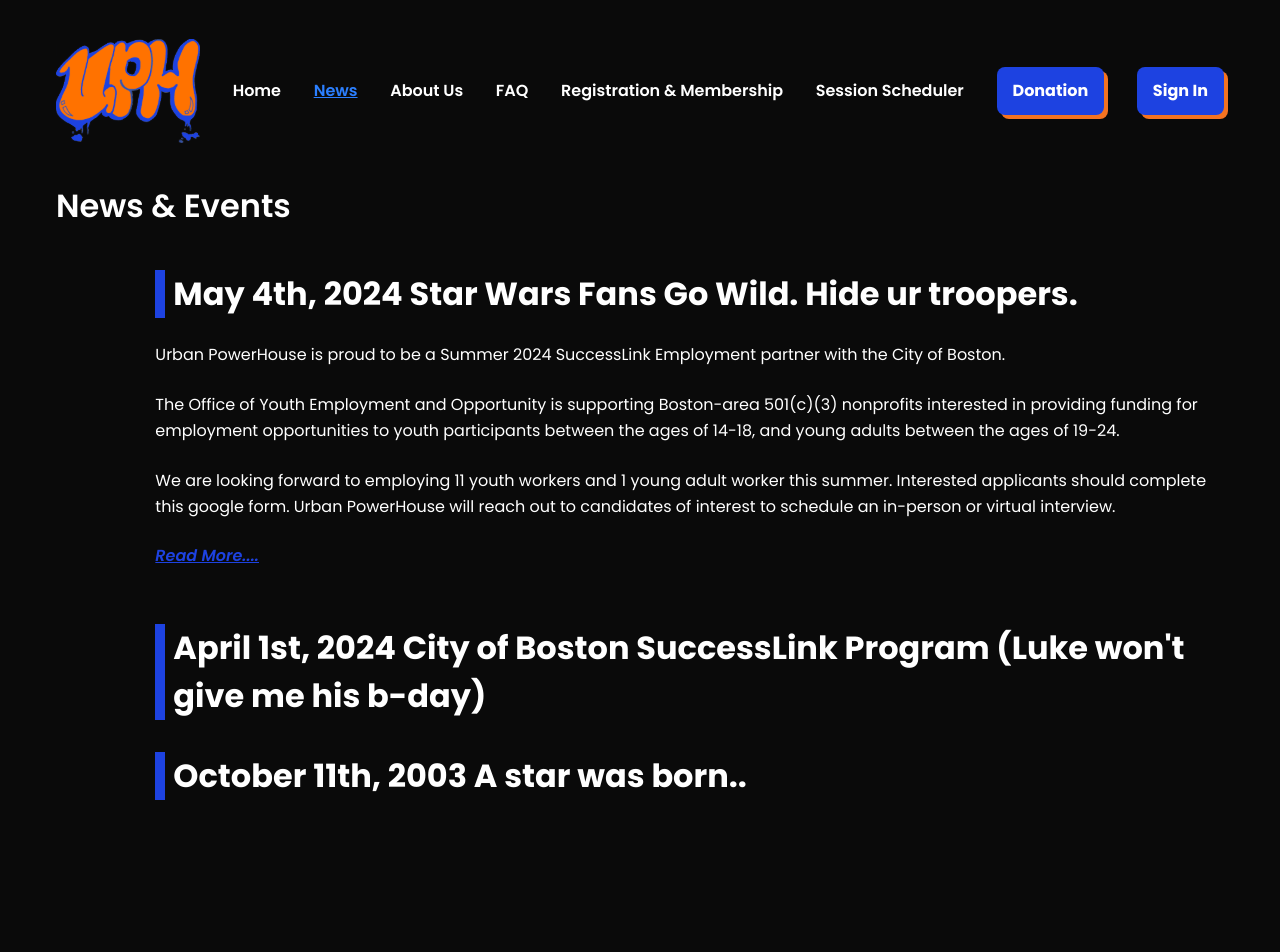
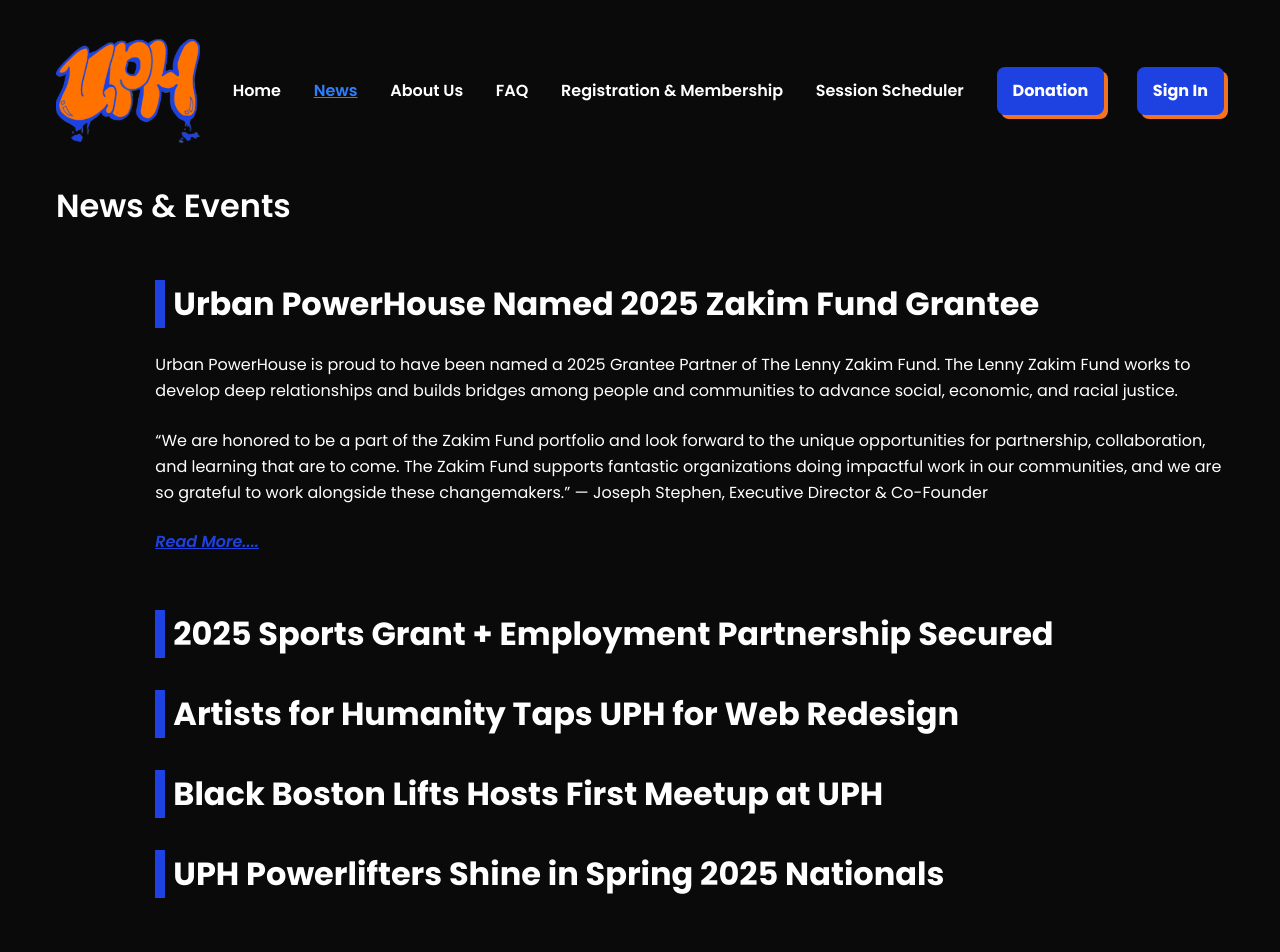
Before and after one commit to Artists-for-Humanity/urban-powerhouse, a Next.js app: page /News in a window 1280 px wide. Shown: the top 952 px of the page. Built offline with nearby package versions, Linux system fonts and the light colour scheme.

Commit message:
News page teasers

```diff
--- a/components/News/NewsBlock.tsx
+++ b/components/News/NewsBlock.tsx
@@ -16,7 +16,7 @@
 const NewsBlock: React.FC<NewsBlockProps> = ({ header, articles }) => {
   return (
     <div className="grid grid-cols-subgrid col-span-full mb-20">
-      <h1 className="text-[32px] font-semibold mb-[40px] col-span-full ">{header}</h1>
+      <h1 className="text-[32px] font-semibold mb-[50px] col-span-full ">{header}</h1>
       {articles.map((article, index) => (
         <ArticlePreview
           key={index}
--- a/pages/News.tsx
+++ b/pages/News.tsx
@@ -16,36 +16,86 @@
 
 export default function News() {
 
+  // const articles: Article[] = [
+  //   {
+  //     title: "May 4th, 2024 Star Wars Fans Go Wild. Hide ur troopers.",
+
+  //     paragraphs: [
+  //       "Urban PowerHouse is proud to be a Summer 2024 SuccessLink Employment partner with the City of Boston.",
+  //       "The Office of Youth Employment and Opportunity is supporting Boston-area 501(c)(3) nonprofits interested in providing funding for employment opportunities to youth participants between the ages of 14-18, and young adults between the ages of 19-24.",
+  //       "We are looking forward to employing 11 youth workers and 1 young adult worker this summer. Interested applicants should complete this google form. Urban PowerHouse will reach out to candidates of interest to schedule an in-person or virtual interview.",
+  //     ],
+  //     link: "/Article",
+  //     variant: "pinned",
+  //   },
+  //   {
+  //     title: "April 1st, 2024 City of Boston SuccessLink Program (Luke won't give me his b-day)",
+  //     paragraphs: [
+  //       "Lorem ipsum dolor sit amet consectetur. Vel posuere tristique sed diam. Cursus urna in in odio vulputate.. Lorem elementum eget nunc risus sed at mauris sit.. Integer in tortor volutpat dui. Id eget cras euismod sit nulla morbi etiam.. Ut pellentesque nibh quam vitae ut mi sed sem.. Placerat tincidunt varius at felis congue imperdiet.. Enim a elit risus amet tortor facilisi.. Faucibus eget quis pharetra quis metus enim imperdiet scelerisque sagittis...",
+  //       "In neque mauris nunc eros mauris in congue sit.. Mauris id cras nunc adipiscing mauris ut eu dignissim elementum.. Scelerisque donec turpis ut arcu egestas ac rhoncus sed sit.. Posuere enim eget mauris et eu dui magna.. Quam consectetur sem eget ultrices donec risus velit sodales.. Cras integer iaculis gravida morbi aliquam eget senectus viverra.. Dictum phasellus fringilla massa sed viverra libero vitae nulla.. Dictum viverra sed pretium enim sollicitudin lorem in enim a.. Tortor quam vel tristique vestibulum mi accumsan odio faucibus aliquam.. Lorem nisl ut cras faucibus massa diam vitae consequat egestas.. Et nec ut cursus sit facilisi lobortis congue bibendum.. Amet et orci arcu id..",
+  //     ],
+  //     link: "/Article",
+  //     variant: "title-only",
+  //   },
+  //   {
+  //     title: "October 11th, 2003 A star was born..",
+  //     paragraphs: [
+  //       "Lorem ipsum dolor sit amet consectetur. Vel posuere tristique sed diam. Cursus urna in in odio vulputate.. Lorem elementum eget nunc risus sed at mauris sit.. Integer in tortor volutpat dui. Id eget cras euismod sit nulla morbi etiam.. Ut pellentesque nibh quam vitae ut mi sed sem.. Placerat tincidunt varius at felis congue imperdiet.. Enim a elit risus amet tortor facilisi.. ",
+  //       "In neque mauris nunc eros mauris in congue sit.. Mauris id cras nunc adipiscing mauris ut eu dignissim elementum.. Scelerisque donec turpis ut arcu egestas ac rhoncus sed sit.. Posuere enim eget mauris et eu dui magna.. Quam consectetur sem eget ultrices donec risus velit sodales.. Cras integer iaculis gravida morbi aliquam eget senectus viverra.. ",
+  //     ],
+  //     link: "/Article",
+  //     variant: "title-only",
+  //   },
+  // ];
   const articles: Article[] = [
     {
-      title: "May 4th, 2024 Star Wars Fans Go Wild. Hide ur troopers.",
-
+      title: "Urban PowerHouse Named 2025 Zakim Fund Grantee",
       paragraphs: [
-        "Urban PowerHouse is proud to be a Summer 2024 SuccessLink Employment partner with the City of Boston.",
-        "The Office of Youth Employment and Opportunity is supporting Boston-area 501(c)(3) nonprofits interested in providing funding for employment opportunities to youth participants between the ages of 14-18, and young adults between the ages of 19-24.",
-        "We are looking forward to employing 11 youth workers and 1 young adult worker this summer. Interested applicants should complete this google form. Urban PowerHouse will reach out to candidates of interest to schedule an in-person or virtual interview.",
+        "Urban PowerHouse is proud to have been named a 2025 Grantee Partner of The Lenny Zakim Fund. The Lenny Zakim Fund works to develop deep relationships and builds bridges among people and communities to advance social, economic, and racial justice.",
+        "“We are honored to be a part of the Zakim Fund portfolio and look forward to the unique opportunities for partnership, collaboration, and learning that are to come. The Zakim Fund supports fantastic organizations doing impactful work in our communities, and we are so grateful to work alongside these changemakers.” — Joseph Stephen, Executive Director & Co-Founder"
       ],
       link: "/Article",
-      variant: "pinned",
+      variant: "pinned"
     },
     {
-      title: "April 1st, 2024 City of Boston SuccessLink Program (Luke won't give me his b-day)",
+      title: "2025 Sports Grant + Employment Partnership Secured",
       paragraphs: [
-        "Lorem ipsum dolor sit amet consectetur. Vel posuere tristique sed diam. Cursus urna in in odio vulputate.. Lorem elementum eget nunc risus sed at mauris sit.. Integer in tortor volutpat dui. Id eget cras euismod sit nulla morbi etiam.. Ut pellentesque nibh quam vitae ut mi sed sem.. Placerat tincidunt varius at felis congue imperdiet.. Enim a elit risus amet tortor facilisi.. Faucibus eget quis pharetra quis metus enim imperdiet scelerisque sagittis...",
-        "In neque mauris nunc eros mauris in congue sit.. Mauris id cras nunc adipiscing mauris ut eu dignissim elementum.. Scelerisque donec turpis ut arcu egestas ac rhoncus sed sit.. Posuere enim eget mauris et eu dui magna.. Quam consectetur sem eget ultrices donec risus velit sodales.. Cras integer iaculis gravida morbi aliquam eget senectus viverra.. Dictum phasellus fringilla massa sed viverra libero vitae nulla.. Dictum viverra sed pretium enim sollicitudin lorem in enim a.. Tortor quam vel tristique vestibulum mi accumsan odio faucibus aliquam.. Lorem nisl ut cras faucibus massa diam vitae consequat egestas.. Et nec ut cursus sit facilisi lobortis congue bibendum.. Amet et orci arcu id..",
+        "Urban PowerHouse also received a 2025 Let’s Play Boston Sports Grant from the City of Boston, and was selected as a 2025 - 2026 employment partner by the City of Boston’s Office of Youth Employment and Opportunity. UPH is utilizing these funds to expand their programs for youth members, age 14 to 18, including their workforce development program.",
+        "“The City of Boston has become one of our strongest partners. We are honored that the City has been able to get behind our mission and offer concrete supports to help us broaden our impact.” — Laurie Maranian, Co-Founder"
       ],
       link: "/Article",
-      variant: "title-only",
+      variant: "title-only"
     },
     {
-      title: "October 11th, 2003 A star was born..",
+      title: "Artists for Humanity Taps UPH for Web Redesign",
       paragraphs: [
-        "Lorem ipsum dolor sit amet consectetur. Vel posuere tristique sed diam. Cursus urna in in odio vulputate.. Lorem elementum eget nunc risus sed at mauris sit.. Integer in tortor volutpat dui. Id eget cras euismod sit nulla morbi etiam.. Ut pellentesque nibh quam vitae ut mi sed sem.. Placerat tincidunt varius at felis congue imperdiet.. Enim a elit risus amet tortor facilisi.. ",
-        "In neque mauris nunc eros mauris in congue sit.. Mauris id cras nunc adipiscing mauris ut eu dignissim elementum.. Scelerisque donec turpis ut arcu egestas ac rhoncus sed sit.. Posuere enim eget mauris et eu dui magna.. Quam consectetur sem eget ultrices donec risus velit sodales.. Cras integer iaculis gravida morbi aliquam eget senectus viverra.. ",
+        "Urban PowerHouse is honored to have been selected by Artists for Humanity in early 2025 for a pro bono website redesign project. Artists For Humanity (AFH) harnesses the power of mentorship and paid professional experiences to inspire teens to build their future. We are proud to work alongside such a strong organization that puts youth in the driver’s seat.",
+        "The partnership will continue as we link the Urban PowerHouse youth with the Artists for Humanity youth to create video and photo assets to help advance the strategic growth of the organization."
       ],
       link: "/Article",
-      variant: "title-only",
+      variant: "title-only"
     },
+    {
+      title: "Black Boston Lifts Hosts First Meetup at UPH",
+      paragraphs: [
+        "In March of 2025 Black Boston Lifts hosted their first social meet-up and lift at Urban PowerHouse. Part of our original vision for Urban PowerHouse was to create a welcoming community where people from all walks of life - people of color, women, people who identify as LGBTQIA - feel welcome and supported.",
+        "We are more than just a gym. It was tremendous to be the host site for the first Black Boston Lifts event. There is a lot of synergy with our missions and goals and we look forward to more events and collaboration in the future."
+      ],
+      link: "/Article",
+      variant: "title-only"
+    },
+    {
+      title: "UPH Powerlifters Shine in Spring 2025 Nationals",
+      paragraphs: [
+        "Spring 2025 brought many opportunities for Urban PowerHouse athletes and members to compete.",
+        "UPH Athlete Avery Covitz competed at USAPL High School Nationals for her 4th and final year as a high school student, bringing home the bronze medal in her weight class. Avery holds multiple Massachusetts state records in the squat for various age and weight classes.",
+        "UPH Member and youth worker Kyle Kim took to the platform for USAPL Collegiate Nationals in his debut performance as a college athlete.",
+        "UPH staff member Chris Uhunmwuagho traveled to Georgia for Powerlifting America University Nationals and podiumed, placing 4th.",
+        "Rachelle Alexandre plans to compete at her first powerlifting meet, USAPL Ladies of Iron, when she will be just 8 months postpartum and is using the platform to show women everywhere that a healthy pregnancy, healthy motherhood, and training for strength can all go together!"
+      ],
+      link: "/Article",
+      variant: "title-only"
+    }
   ];
 
     return (
```
